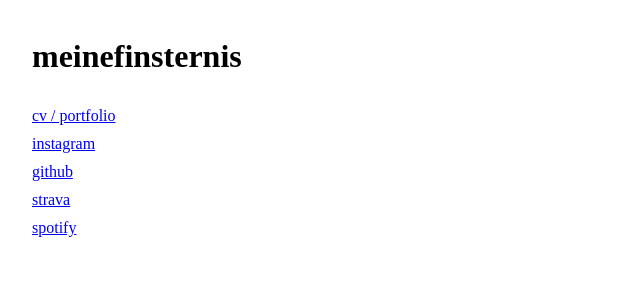
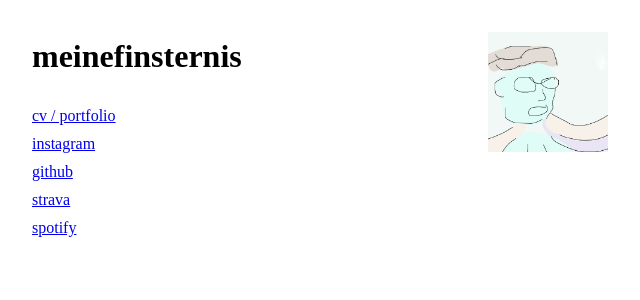
Before and after one commit to meinefinsternis/personal.page, a Next.js app: page / in a window 1280 px wide. Shown: the top 300 px of the page, without its empty margins (0-640 px from the left). Built offline with nearby package versions, Linux system fonts and the light colour scheme.

Commit message:
feat: add pic

```diff
--- a/src/app/globals.css
+++ b/src/app/globals.css
@@ -17,6 +17,12 @@ html {
 body {
   padding: 2rem 2rem 4rem;
   max-width: 640px;
+}
+
+.photo {
+  float: right;
+  width: 120px;
+  margin: 0 0 1rem 1.5rem;
 }
 
 h1 {
--- a/src/app/page.tsx
+++ b/src/app/page.tsx
@@ -19,11 +19,13 @@ export default function Home() {
         dangerouslySetInnerHTML={{ __html: JSON.stringify(jsonLd) }}
       />
       <main>
+        {/* eslint-disable-next-line @next/next/no-img-element */}
+        <img src="/photo.png" alt="meinefinsternis" className="photo" />
         <h1>meinefinsternis</h1>
 
         <ul>
           <li>
-            <a href="http://cv.mnfstrns.dev/" rel="me">
+            <a href="http://cv.mnfstrns.dev/" rel="me noopener noreferrer" target="_blank">
               cv / portfolio
             </a>
           </li>
```
Also changed, not shown: public/photo.png (added).
